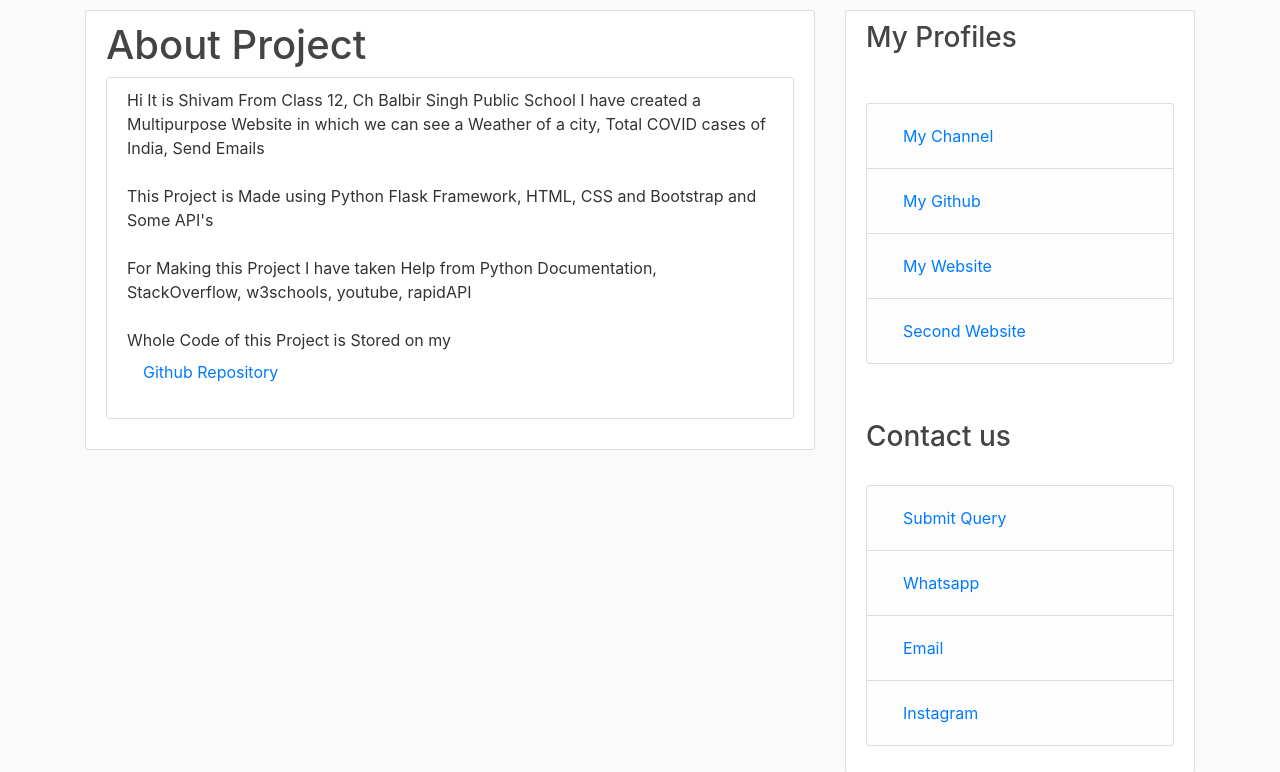
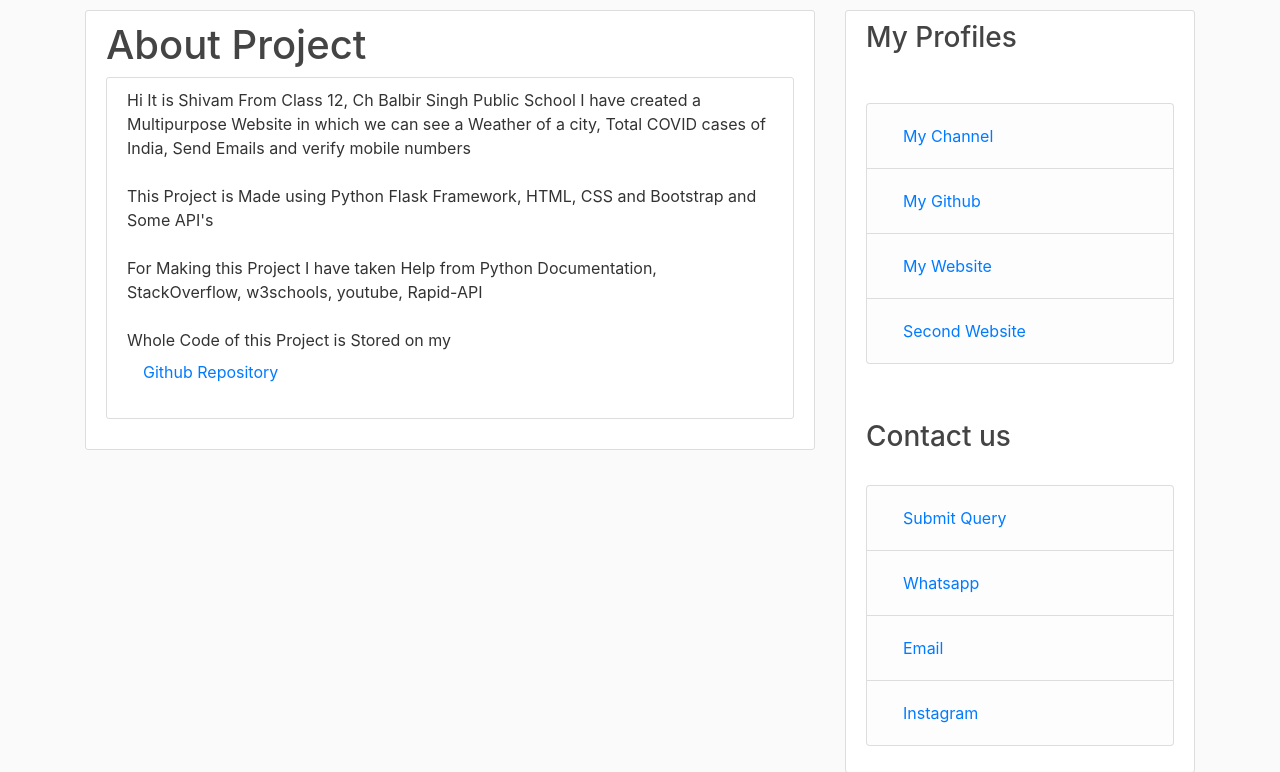
Before and after one commit to shivam907/school, a Flask app: page / in a window 1280 px wide. Shown: the part 70-842 px from the top of the page. Run offline with Flask 2, Linux system fonts and the light colour scheme; some libraries are stand-ins or nearby versions.

Commit message:
Final Update

```diff
--- a/flaskblog/static/main.css
+++ b/flaskblog/static/main.css
@@ -74,18 +74,6 @@ h1, h2, h3, h4, h5, h6 {
   color: #cbd5db;
 }
 
-.foolink {
-  color: #000000;
-}
-
-.foolink:hover {
-  color:#a5a5a5;
-}
-
-.foolink.active {
-  font-weight: 500;
-}
-
 .folink.active {
   font-weight: 500;
 }
--- a/flaskblog/templates/email.html
+++ b/flaskblog/templates/email.html
@@ -9,9 +9,6 @@
                 {{ form.email.label(class="form-control-label") }}
                     {{ form.email(class="form-control form-control-lg") }}
             </div>
-
-
-
         </fieldset>
         <div class="form-group">
             {{ form.Next(class="btn btn-outline-info") }}
--- a/flaskblog/templates/home.html
+++ b/flaskblog/templates/home.html
@@ -5,7 +5,8 @@
 <div class='content-section'>
 <p>Hi It is Shivam From Class 12, Ch Balbir Singh Public School
     I have created a Multipurpose Website in which we can see a
-    Weather of a city, Total COVID cases of India, Send Emails
+    Weather of a city, Total COVID cases of India, Send Emails and
+    verify mobile numbers
 <br>
 <br>
 
@@ -15,7 +16,7 @@
 <br>
     For Making this Project I have taken Help from
     Python Documentation, StackOverflow, w3schools,
-    youtube, rapidAPI
+    youtube, Rapid-API
 <br>
 <br>
     Whole Code of this Project is Stored on my
```
Also changed, not shown: 1 other file.
